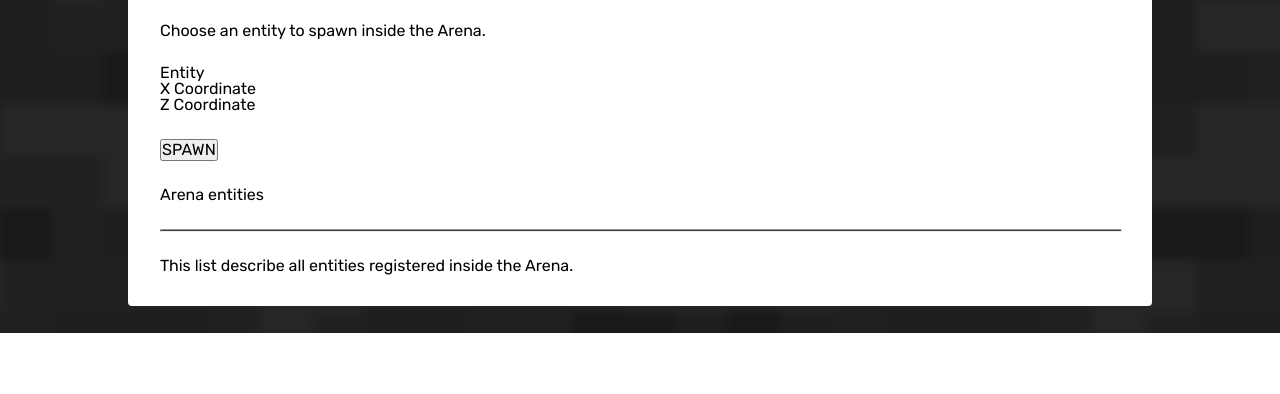
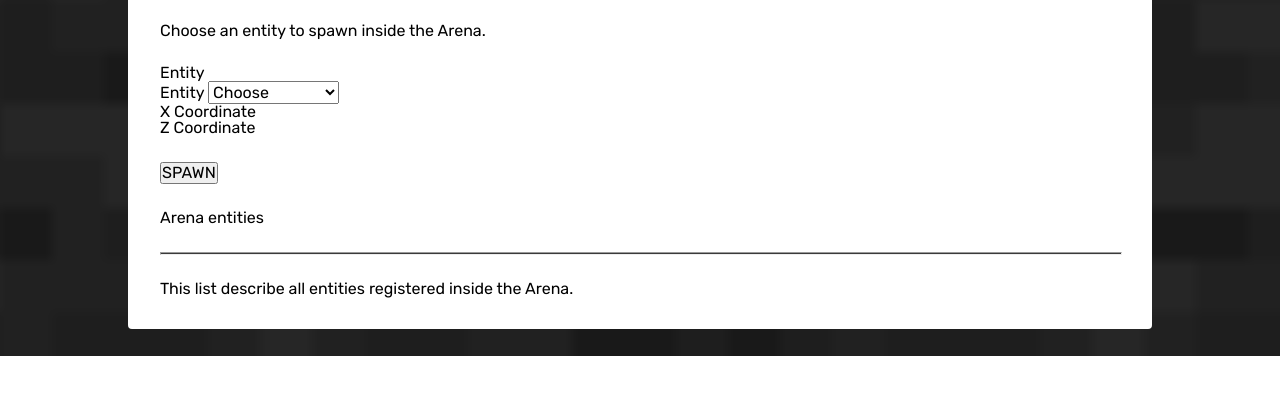
Before and after one commit to eguediche/minecraft-wiki-dom-api, a plain HTML site: page arena/arena.html in a window 1280 px wide. Shown: the part 376-770 px from the top of the page. Drawn offline with Linux system fonts and the light colour scheme; files that its build step writes are made by us from their sources; a web font is replaced by a local one.

Commit message:
new commit

```diff
--- a/arena/arena.html
+++ b/arena/arena.html
@@ -61,6 +61,96 @@
 				<p>Choose an entity to spawn inside the Arena.</p>
 				<div>
 					<p>Entity</p>
+					<label for="pet-select">Entity</label>
+
+					<select name="modo">
+						<option value="">Choose</option>
+						<option value="1">allay</option>
+						<option value="2">armadillo</option>
+						<option value="3">axolotl</option>
+						<option value="4">bat</option>
+						<option value="5">bee</option>
+						<option value="6">blaze</option>
+						<option value="7">bogged</option>
+						<option value="8">breeze</option>
+						<option value="9">camel</option>
+						<option value="10">cat</option>
+						<option value="11">cave spider</option>
+						<option value="12">chicken</option>
+						<option value="13">cod</option>
+						<option value="14">cow</option>
+						<option value="15">creaking</option>
+						<option value="16">creeper</option>
+						<option value="17">dolphin</option>
+						<option value="18">donkey</option>
+						<option value="19">drowned</option>
+						<option value="20">elder Guardian</option>
+						<option value="21">ender Dragon</option>
+						<option value="22">enderman</option>
+						<option value="23">endermite</option>
+						<option value="24">evoker</option>
+						<option value="25">fox</option>
+						<option value="26">frog</option>
+						<option value="27">ghast</option>
+						<option value="28">giant zombie</option>
+						<option value="29">glow squid</option>
+						<option value="30">goat</option>
+						<option value="31">guardian</option>
+						<option value="32">hoglin</option>
+						<option value="33">horse</option>
+						<option value="34">husk</option>
+						<option value="35">illusioner</option>
+						<option value="36">iron golem</option>
+						<option value="37">killer Rabbit</option>
+						<option value="38">llama</option>
+						<option value="39">magma cube</option>
+						<option value="40">mooshroom</option>
+						<option value="41">mule</option>
+						<option value="42">ocelot</option>
+						<option value="1">allay</option>
+						<option value="1">allay</option>
+						<option value="1">allay</option>
+						<option value="1">allay</option>
+						<option value="1">allay</option>
+						<option value="1">allay</option>
+						<option value="1">allay</option>
+						<option value="1">allay</option>
+						<option value="1">allay</option>
+						<option value="1">allay</option>
+						<option value="1">allay</option>
+						<option value="1">allay</option>
+						<option value="1">allay</option>
+						<option value="1">allay</option>
+						<option value="1">allay</option>
+						<option value="1">allay</option>
+						<option value="1">allay</option>
+						<option value="1">allay</option>
+						<option value="1">allay</option>
+						<option value="1">allay</option>
+						<option value="1">allay</option>
+						<option value="1">allay</option>
+						<option value="1">allay</option>
+						<option value="1">allay</option>
+						<option value="1">allay</option>
+						<option value="1">allay</option>
+						<option value="1">allay</option>
+						<option value="1">allay</option>
+						<option value="1">allay</option>
+						<option value="1">allay</option>
+						<option value="1">allay</option>
+						<option value="1">allay</option>
+						<option value="1">allay</option>
+						<option value="1">allay</option>
+						<option value="1">allay</option>
+						<option value="1">allay</option>
+						<option value="1">allay</option>
+						<option value="1">allay</option>
+						<option value="1">allay</option>
+						<option value="1">allay</option>
+						<option value="1">allay</option>
+						<option value="1">allay</option>
+					</select>
+
 					<p>X Coordinate</p>
 					<p>Z Coordinate</p>
 				</div>
```
